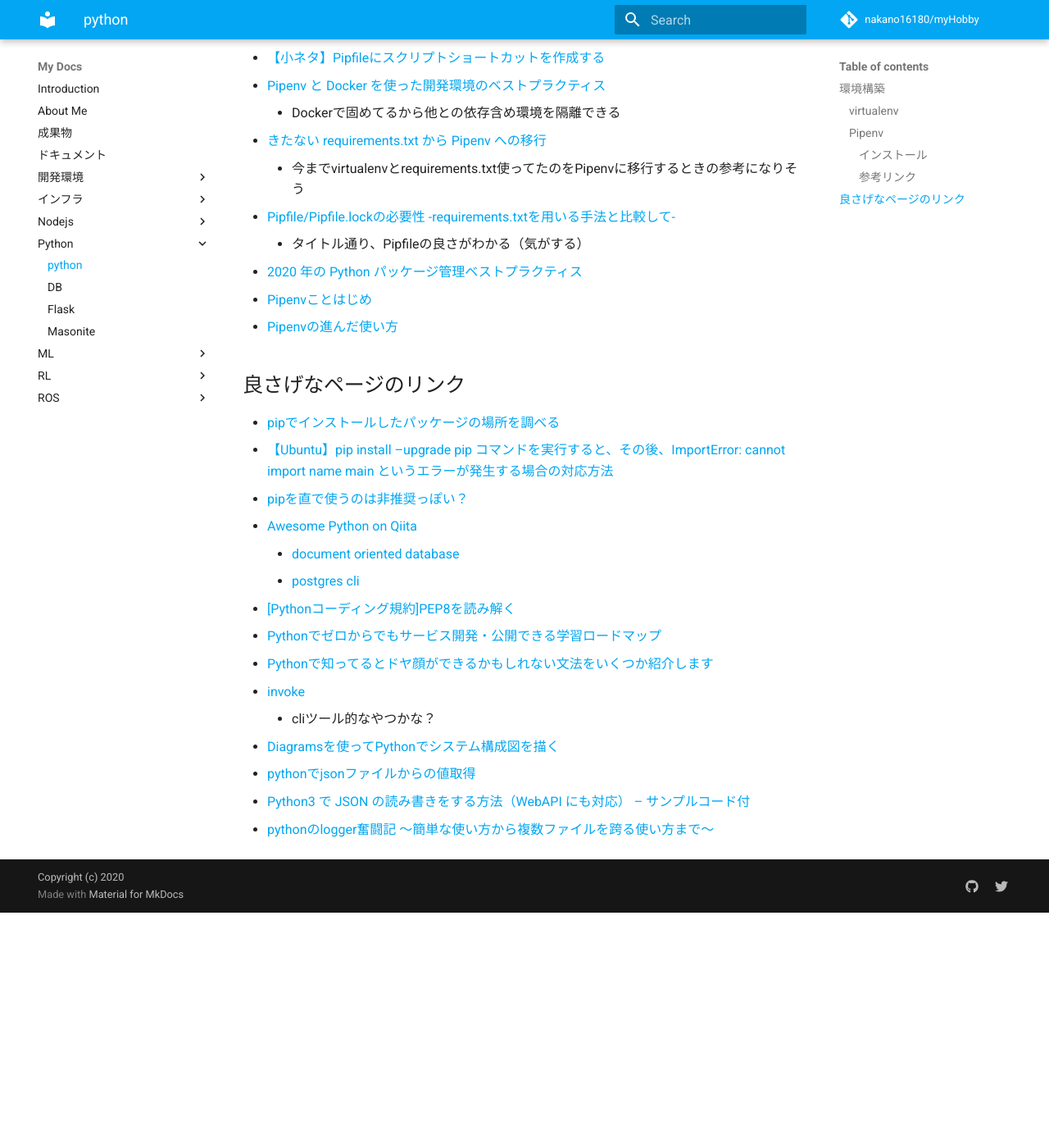
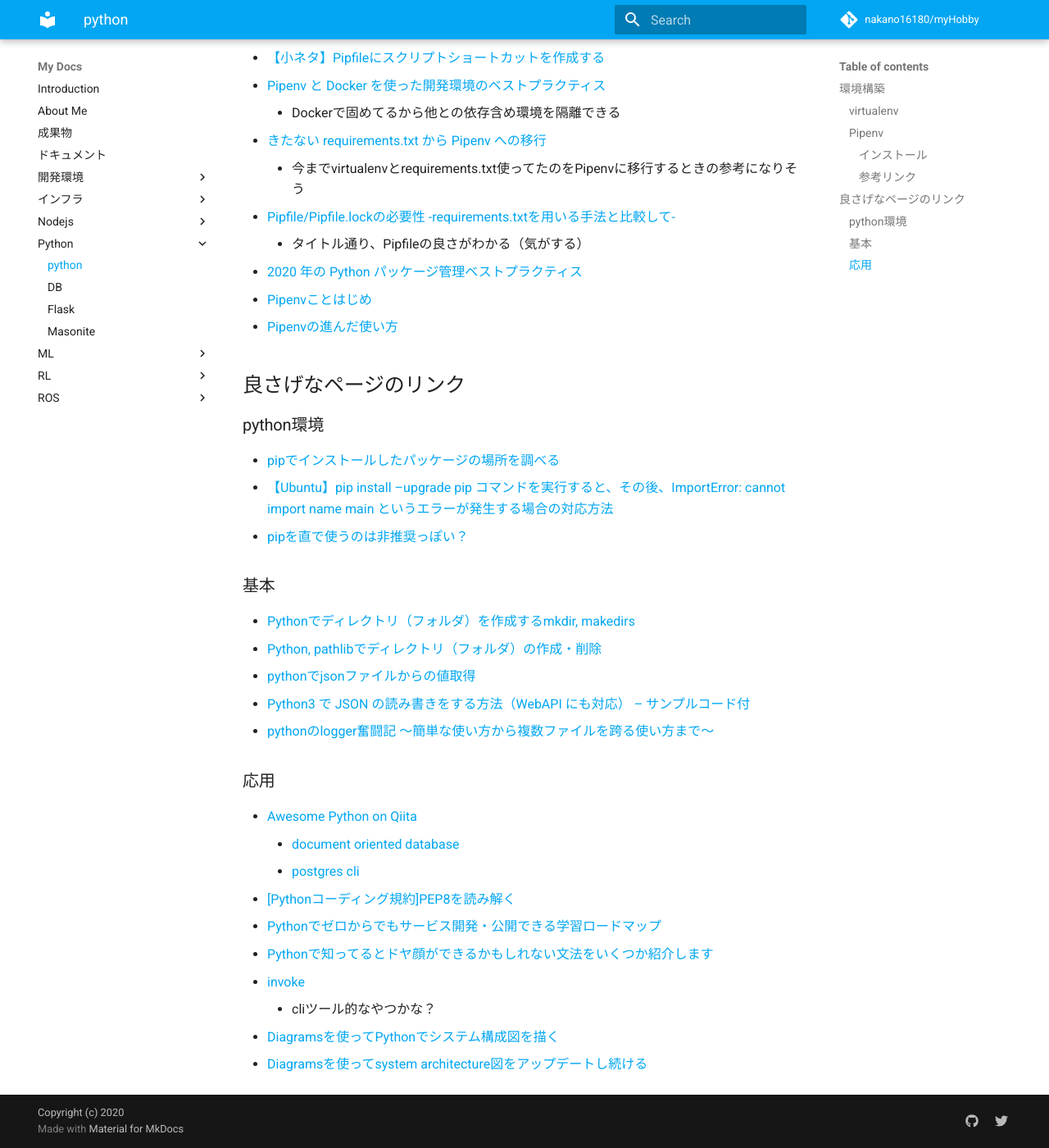
Before and after one commit to nakano16180/myHobby, an MkDocs documentation site: the page built from docs/Python/python.md, in a window 1280 px wide and 1400 px high, scrolled down 802 px. Shown: the whole window at 82% size. Built offline with MkDocs 1.6.1 and Material for MkDocs 9.7.7, drawn with Linux system fonts in a browser that asks for light colours; comment, search, counter and statistics services are not loaded; before the commit the page ends 1915 px from its top, so only the background shows below that.

Commit message:
update python

```diff
--- a/docs/Python/python.md
+++ b/docs/Python/python.md
@@ -33,9 +33,19 @@ export PIPENV_VENV_IN_PROJECT=true
   - [Pipenvの進んだ使い方](https://pipenv-ja.readthedocs.io/ja/translate-ja/advanced.html)
 
 ## 良さげなページのリンク
+### python環境
   - [pipでインストールしたパッケージの場所を調べる](https://qiita.com/t-fuku/items/83c721ed7107ffe5d8ff)
   - [【Ubuntu】pip install –upgrade pip コマンドを実行すると、その後、ImportError: cannot import name main というエラーが発生する場合の対応方法](https://laboradian.com/cannot-import-name-main-when-upgrading-pip/)
   - [pipを直で使うのは非推奨っぽい？](https://qiita.com/taro-hida/items/16006f3622551e231a2e)
+
+### 基本
+  - [Pythonでディレクトリ（フォルダ）を作成するmkdir, makedirs](https://note.nkmk.me/python-os-mkdir-makedirs/)
+  - [Python, pathlibでディレクトリ（フォルダ）の作成・削除](https://note.nkmk.me/python-pathlib-mkdir-rmdir/)
+  - [pythonでjsonファイルからの値取得](https://qiita.com/kohbis/items/f3156f822bac330494fd)
+  - [Python3 で JSON の読み書きをする方法（WebAPI にも対応） – サンプルコード付](https://www.craneto.co.jp/archives/1331/)
+  - [pythonのlogger奮闘記 ～簡単な使い方から複数ファイルを跨る使い方まで～](https://qiita.com/mimitaro/items/9fa7e054d60290d13bfc)
+
+### 応用
   - [Awesome Python on Qiita](https://qiita.com/hatai/items/34c91d4ee0b54bd7cb8b)
     - [document oriented database](https://github.com/msiemens/tinydb)
     - [postgres cli](https://github.com/dbcli/pgcli)
@@ -45,6 +55,4 @@ export PIPENV_VENV_IN_PROJECT=true
   - [invoke](https://github.com/pyinvoke/invoke)
     - cliツール的なやつかな？
   - [Diagramsを使ってPythonでシステム構成図を描く](https://dev.classmethod.jp/articles/diagrams-introduction/)
-  - [pythonでjsonファイルからの値取得](https://qiita.com/kohbis/items/f3156f822bac330494fd)
-  - [Python3 で JSON の読み書きをする方法（WebAPI にも対応） – サンプルコード付](https://www.craneto.co.jp/archives/1331/)
-  - [pythonのlogger奮闘記 ～簡単な使い方から複数ファイルを跨る使い方まで～](https://qiita.com/mimitaro/items/9fa7e054d60290d13bfc)
+  - [Diagramsを使ってsystem architecture図をアップデートし続ける](https://blog.hatappi.me/entry/2020/02/27/224639)
```
Also changed, not shown: docs/Python/database.md (+3 -0 lines).
